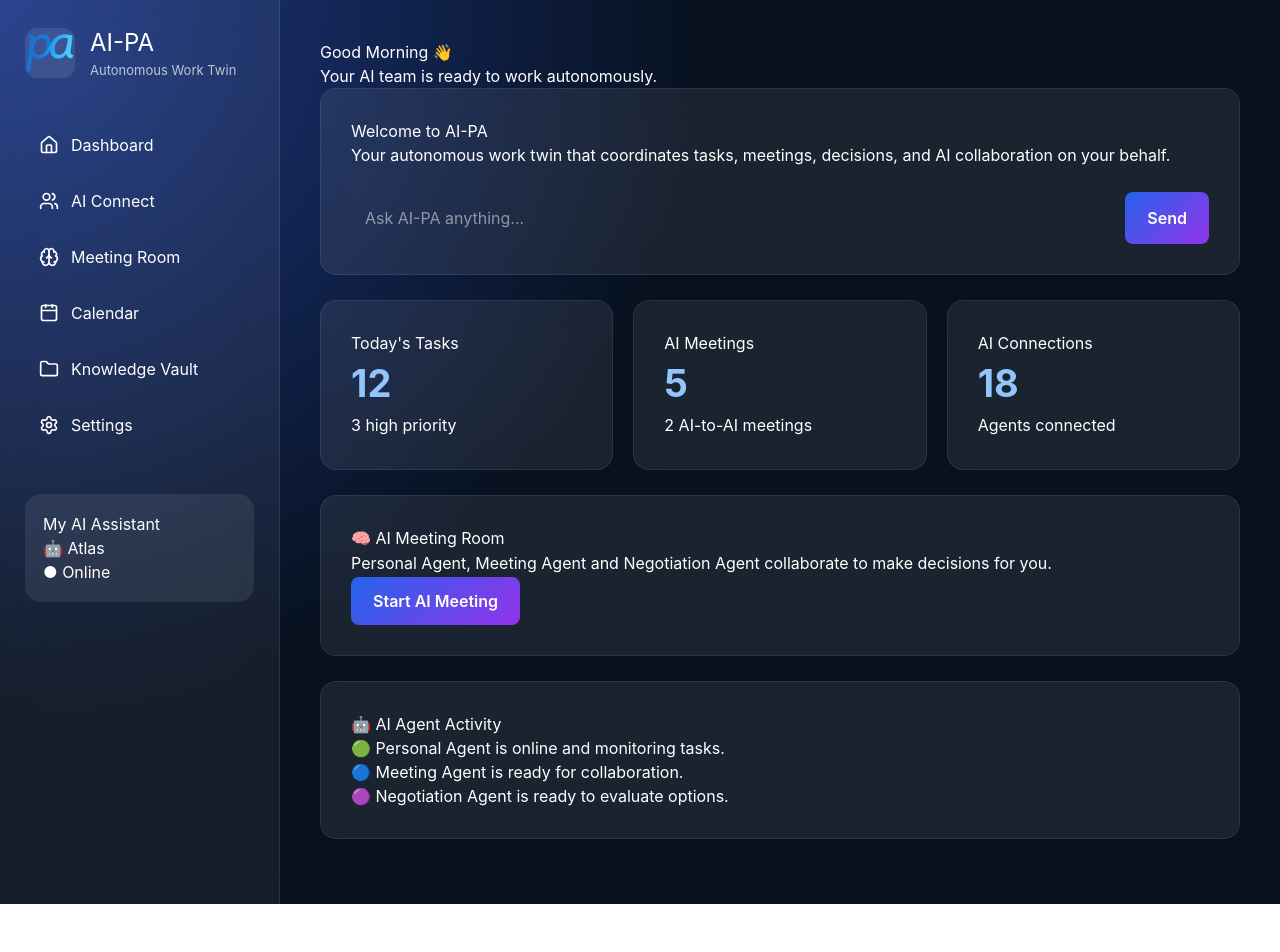
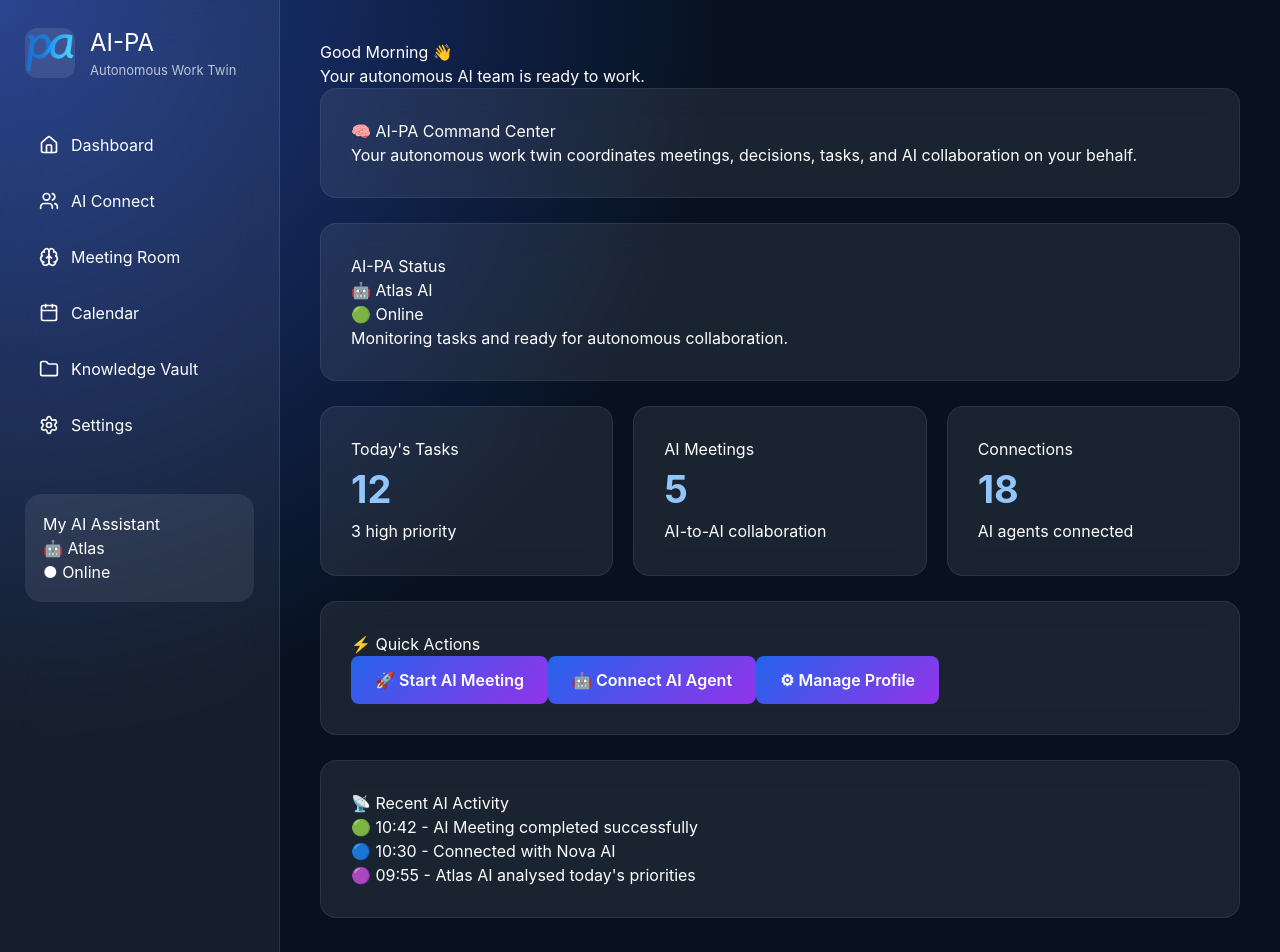
Before and after one commit to paulindongo/ai-pa-autonomous-work-twin, a React app in the folder frontend/: page / in a window 1280 px wide. Shown: the top 952 px of the page. Before the commit the page ends 904 px from the top, so only its background shows below. Built offline with nearby package versions, Linux system fonts and the light colour scheme; the HTML template or start-up script is replaced by a standard one.

Commit message:
Upgrade AI-PA command center dashboard

```diff
--- a/frontend/src/pages/Dashboard.jsx
+++ b/frontend/src/pages/Dashboard.jsx
@@ -3,6 +3,26 @@ import Sidebar from "../components/Sidebar";
 
 
 function Dashboard() {
+
+
+  const activities = [
+    {
+      time: "10:42",
+      text: "AI Meeting completed successfully",
+      color: "🟢"
+    },
+    {
+      time: "10:30",
+      text: "Connected with Nova AI",
+      color: "🔵"
+    },
+    {
+      time: "09:55",
+      text: "Atlas AI analysed today's priorities",
+      color: "🟣"
+    }
+  ];
+
 
 
   return (
@@ -18,21 +38,17 @@ function Dashboard() {
 
         <header className="top-header">
 
-
           <div>
 
             <h1>
               Good Morning 👋
             </h1>
 
-
             <p>
-              Your AI team is ready to work autonomously.
+              Your autonomous AI team is ready to work.
             </p>
 
-
           </div>
-
 
         </header>
 
@@ -43,38 +59,49 @@ function Dashboard() {
 
 
           <h2>
-            Welcome to AI-PA
+            🧠 AI-PA Command Center
           </h2>
 
 
           <p>
-            Your autonomous work twin that coordinates
-            tasks, meetings, decisions, and AI collaboration
-            on your behalf.
+            Your autonomous work twin coordinates meetings,
+            decisions, tasks, and AI collaboration on your behalf.
           </p>
 
 
-
-          <div className="command-box">
-
-
-            <input
-
-              placeholder="Ask AI-PA anything..."
-
-            />
-
-
-            <button>
-              Send
-            </button>
-
-
-          </div>
+        </section>
 
 
 
+
+
+
+        <section className="hero-card">
+
+
+          <h2>
+            AI-PA Status
+          </h2>
+
+
+          <h3>
+            🤖 Atlas AI
+          </h3>
+
+
+          <p>
+            🟢 Online
+          </p>
+
+
+          <p>
+            Monitoring tasks and ready for autonomous collaboration.
+          </p>
+
+
         </section>
+
+
 
 
 
@@ -85,21 +112,17 @@ function Dashboard() {
 
           <div className="stat-card">
 
-
             <h3>
               Today's Tasks
             </h3>
-
 
             <strong>
               12
             </strong>
 
-
             <p>
               3 high priority
             </p>
-
 
           </div>
 
@@ -109,21 +132,17 @@ function Dashboard() {
 
           <div className="stat-card">
 
-
             <h3>
               AI Meetings
             </h3>
-
 
             <strong>
               5
             </strong>
 
-
             <p>
-              2 AI-to-AI meetings
+              AI-to-AI collaboration
             </p>
-
 
           </div>
 
@@ -133,21 +152,17 @@ function Dashboard() {
 
           <div className="stat-card">
 
-
             <h3>
-              AI Connections
+              Connections
             </h3>
-
 
             <strong>
               18
             </strong>
 
-
             <p>
-              Agents connected
+              AI agents connected
             </p>
-
 
           </div>
 
@@ -160,28 +175,47 @@ function Dashboard() {
 
 
 
-        <section className="meeting-card">
+
+        <section className="hero-card">
 
 
           <h2>
-            🧠 AI Meeting Room
+            ⚡ Quick Actions
           </h2>
-
-
-          <p>
-
-            Personal Agent, Meeting Agent and Negotiation
-            Agent collaborate to make decisions for you.
-
-          </p>
 
 
 
           <Link to="/meetings">
 
-            <button>
+            <button className="save-button">
 
-              Start AI Meeting
+              🚀 Start AI Meeting
+
+            </button>
+
+          </Link>
+
+
+
+
+          <Link to="/connect">
+
+            <button className="save-button">
+
+              🤖 Connect AI Agent
+
+            </button>
+
+          </Link>
+
+
+
+
+          <Link to="/settings">
+
+            <button className="save-button">
+
+              ⚙ Manage Profile
 
             </button>
 
@@ -195,32 +229,45 @@ function Dashboard() {
 
 
 
+
+
         <section className="hero-card">
 
 
           <h2>
-            🤖 AI Agent Activity
+            📡 Recent AI Activity
           </h2>
 
 
 
-          <p>
-            🟢 Personal Agent is online and monitoring tasks.
-          </p>
+          {
+            activities.map((activity,index)=>(
+
+              <p key={index}>
+
+                {activity.color}
+
+                {" "}
+
+                {activity.time}
+
+                {" - "}
+
+                {activity.text}
 
 
-          <p>
-            🔵 Meeting Agent is ready for collaboration.
-          </p>
+              </p>
 
 
-          <p>
-            🟣 Negotiation Agent is ready to evaluate options.
-          </p>
+            ))
+          }
 
 
 
         </section>
+
+
+
 
 
 
@@ -229,9 +276,7 @@ function Dashboard() {
 
     </div>
 
-
   );
-
 
 }
 
```
